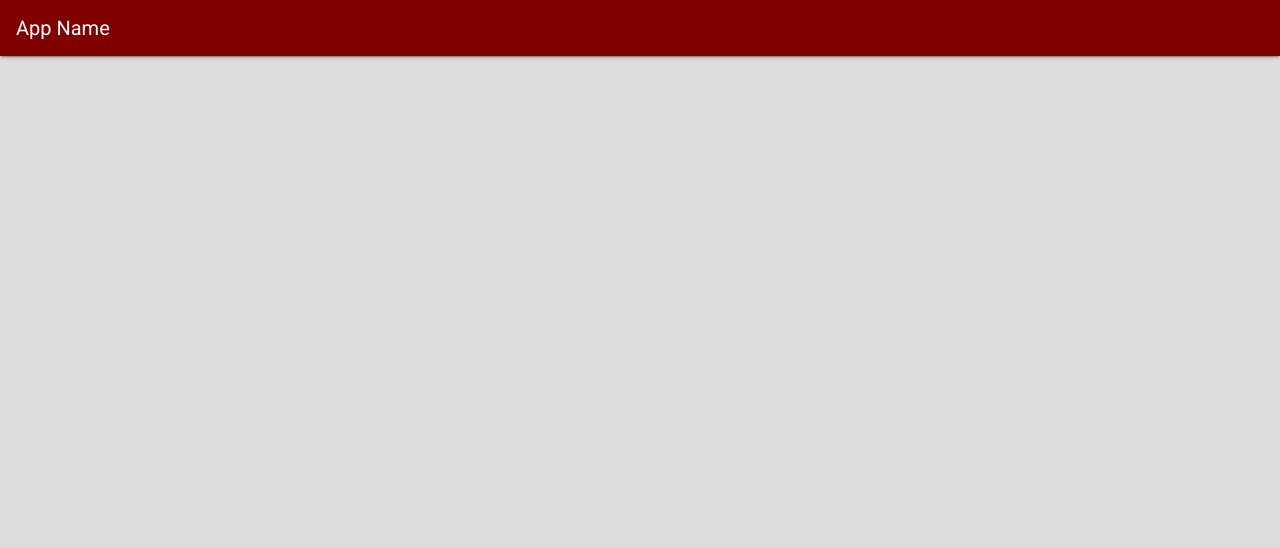
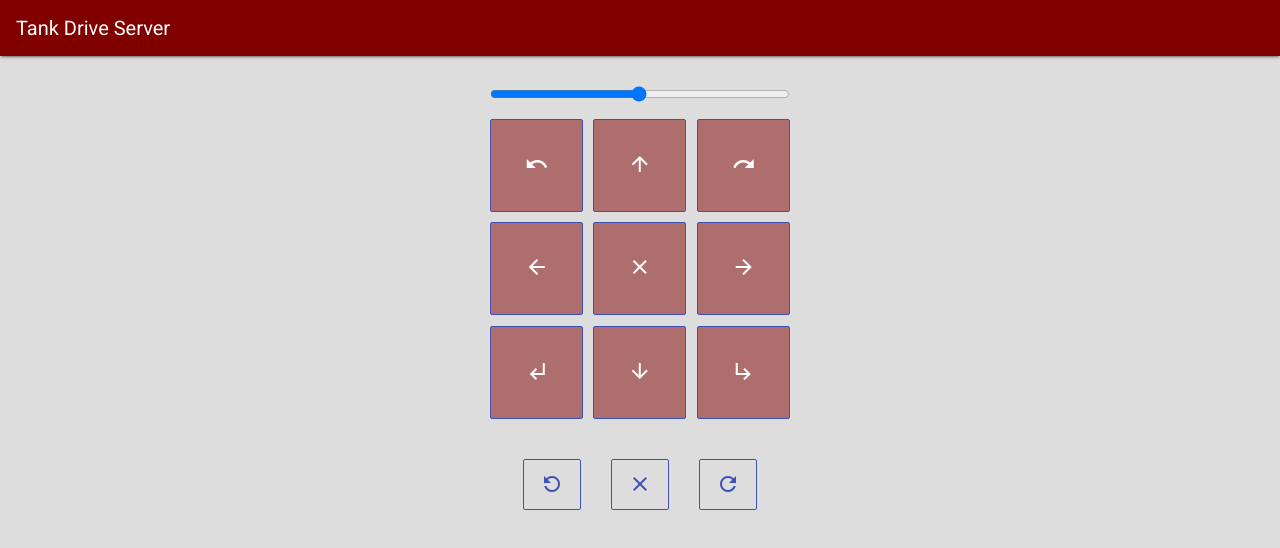
Before and after one commit to ME435/spring-2021-personal-repo-fisherds, a website: page Node/TankDriveServer/public/index.html in a window 1280 px wide. Drawn offline with Linux system fonts and the light colour scheme.

Commit message:
copy in given HTML and CSS

```diff
--- a/Node/TankDriveServer/public/index.html
+++ b/Node/TankDriveServer/public/index.html
@@ -7,15 +7,66 @@
   <link rel="stylesheet" href="https://fonts.googleapis.com/css?family=Roboto:300,400,500,700|Material+Icons">
   <link rel="stylesheet" href="styles/bootstrap-material-design.min.css">
   <link rel="stylesheet" href="styles/main.css">
-  <title>App Name</title>
+  <title>Tank Drive Server</title>
 </head>
 
 <body>
   <nav class="navbar navbar-dark fixed-top">
-    <a class="navbar-brand" href="#">App Name</a>
+    <a class="navbar-brand" href="#">Tank Drive Server</a>
   </nav>
   <div id="mainPage" class="container page-container">
+    <div id="sliderContainer">
+      <input type="range" min="0" max="255" value="127" class="slider" id="baseSpeed">
+    </div>
+    <div id="driveGrid">
+      <button type="button" data-left-multiplier="0.5" data-right-multiplier="1.0" class="driveButton btn btn-block btn-outline-primary">
+        <i class="material-icons">undo</i>
+      </button>
+      <button type="button" data-left-multiplier="1.0" data-right-multiplier="1.0" class="driveButton btn btn-block btn-outline-primary">
+        <i class="material-icons">arrow_upward</i>
+      </button>
+      <button type="button" data-left-multiplier="1.0" data-right-multiplier="0.5" class="driveButton btn btn-block btn-outline-primary">
+        <i class="material-icons">redo</i>
+      </button>
 
+      <button type="button" data-left-multiplier="0.0" data-right-multiplier="1.0" class="driveButton btn btn-block btn-outline-primary">
+        <i class="material-icons">arrow_back</i>
+      </button>
+      <button type="button" data-left-multiplier="0.0" data-right-multiplier="0.0" class="driveButton btn btn-block btn-outline-primary">
+        <i class="material-icons">close</i>
+      </button>
+      <button type="button" data-left-multiplier="1.0" data-right-multiplier="0.0" class="driveButton btn btn-block btn-outline-primary">
+        <i class="material-icons">arrow_forward</i>
+      </button>
+      <button type="button" data-left-multiplier="-0.5" data-right-multiplier="-1.0" class="driveButton btn btn-block btn-outline-primary">
+        <i class="material-icons">subdirectory_arrow_left</i>
+      </button>
+      <button type="button" data-left-multiplier="-1.0" data-right-multiplier="-1.0" class="driveButton btn btn-block btn-outline-primary">
+        <i class="material-icons">arrow_downward</i>
+      </button>
+      <button type="button" data-left-multiplier="-1.0" data-right-multiplier="-0.5" class="driveButton btn btn-block btn-outline-primary">
+        <i class="material-icons">subdirectory_arrow_right</i>
+      </button>
+    </div>
+
+    <div id="spinButtons" class="row">
+      <div class="col">
+        <button type="button" data-left-multiplier="-1.0" data-right-multiplier="1.0" class="driveButton btn btn-outline-primary">
+          <i class="material-icons" style="transform: scaleX(-1);">refresh</i>
+        </button>
+      </div>
+      <div class="col">
+
+      <button type="button" data-left-multiplier="0" data-right-multiplier="0" class="driveButton btn btn-outline-primary">
+        <i class="material-icons">close</i>
+      </button>
+      </div>
+      <div class="col">
+      <button type="button" data-left-multiplier="1.0" data-right-multiplier="-1.0" class="driveButton btn btn-outline-primary">
+        <i class="material-icons">refresh</i>
+      </button>
+      </div>
+    </div>
 
   </div>
   <script src="scripts/jquery.min.js"></script>
--- a/Node/TankDriveServer/public/styles/main.css
+++ b/Node/TankDriveServer/public/styles/main.css
@@ -9,4 +9,40 @@ body {
 
 .page-container {
     margin-top: 75px;
+    display: flex;
+    flex-direction: column;
+    align-items: center;
 }
+
+#sliderContainer {
+    margin: 10px;
+    width: 300px;
+}
+#sliderContainer input {
+    width: 100%;
+}
+
+#driveGrid .driveButton {
+    background-color: #80000080;
+    color: white;
+    margin: 0;
+    padding: 0;
+    font-size: 35px;
+    font-weight: 500;
+}
+
+#driveGrid {
+    height: 300px;
+    width: 300px;
+    display: grid;
+    gap: 10px;
+    grid-template-columns: repeat(3, 1fr);
+}
+
+#spinButtons {
+    margin-top: 40px
+}
+
+#spinButtons .driveButton {
+    padding-top: 20%;
+}
```
